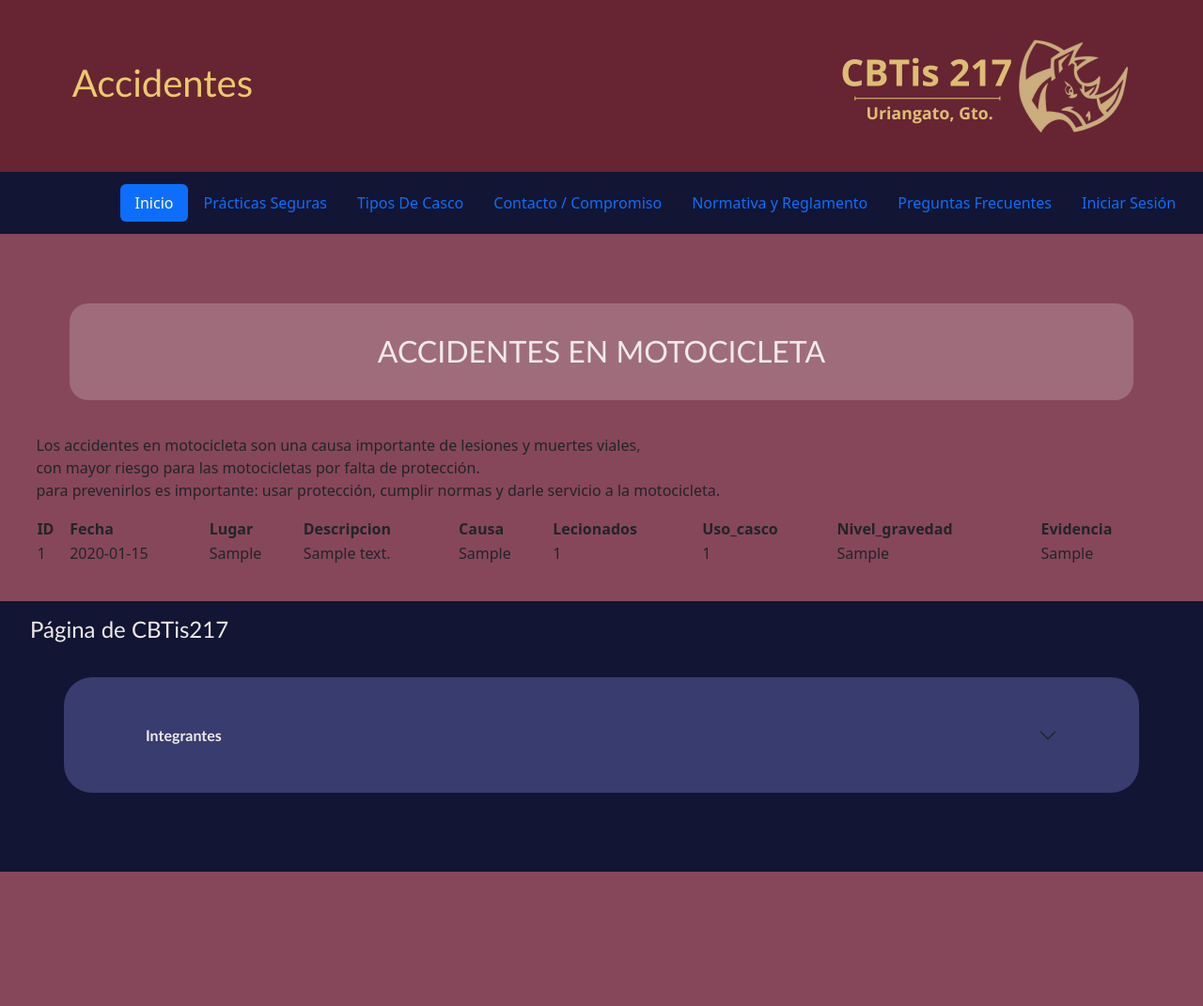
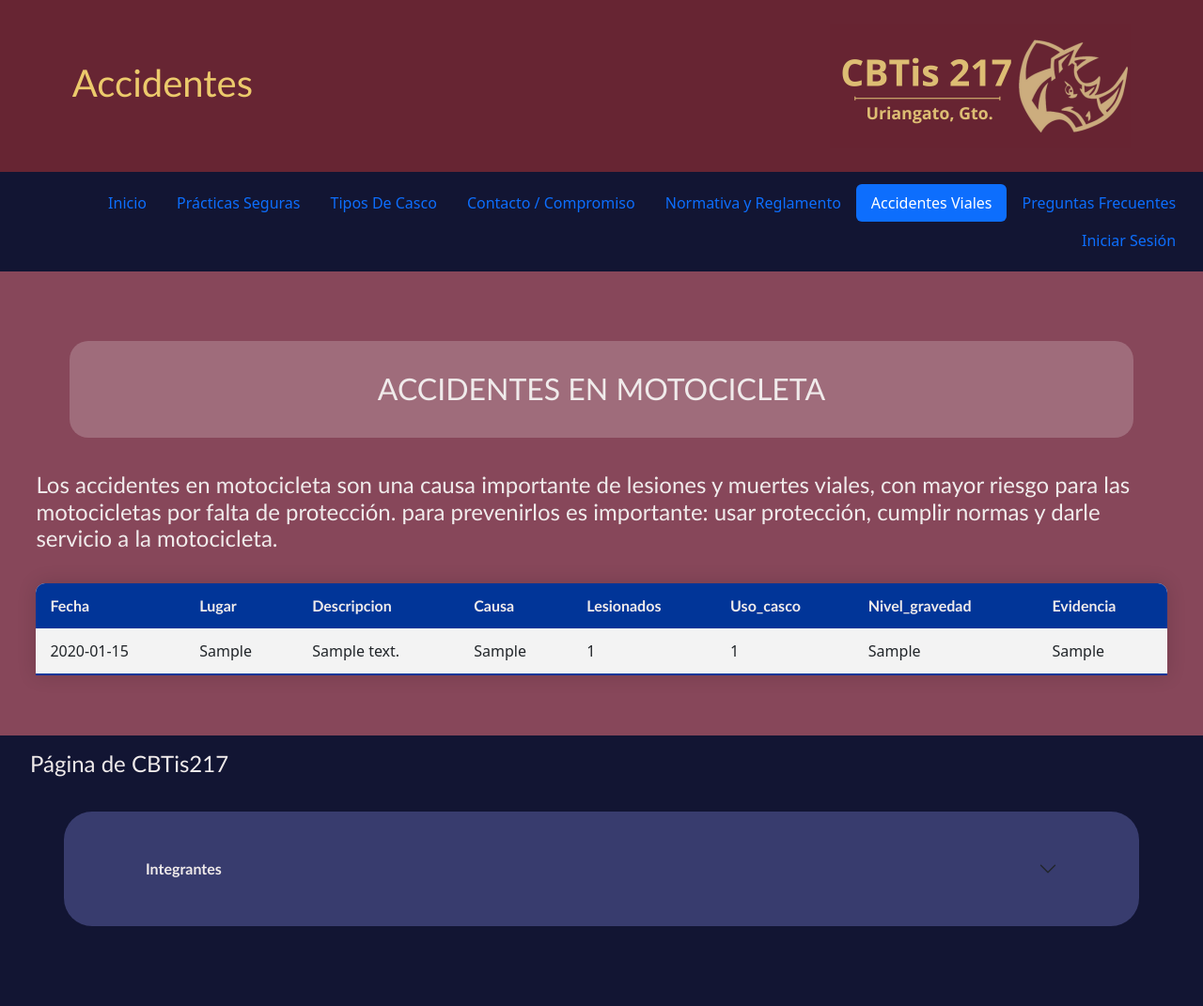
Before and after one commit to RAF28gitH/RINOS-EN-MOVIMIENTO, a PHP site: page /accidentes.php in a window 1280 px wide. Shown: the whole page at 94% size. Before the commit the page ends 928 px from the top, so only its background shows below. Run offline with PHP 8.4, Linux system fonts and the light colour scheme; tables that the repository leaves empty hold one stand-in row (values such as "Sample post").

Commit message:
Ediciones menores un poco de todo

```diff
--- a/sitio/frontend/accidentes.php
+++ b/sitio/frontend/accidentes.php
@@ -34,7 +34,7 @@ $resultado = $conexion->query($sql);
         <nav class="navvv p">
             <ul class="nav nav-pills justify-content-end">
                 <li class="nav-item">
-                    <a class="nav-link active" aria-current="page" href="">Inicio</a>
+                    <a class="nav-link" href="inicio.html">Inicio</a>
                 </li>
                 <li class="nav-item">
                     <a class="nav-link" href="practicas-seguras.html">Prácticas Seguras</a>
@@ -49,10 +49,13 @@ $resultado = $conexion->query($sql);
                     <a class="nav-link" href="normativa-reglamento.html">Normativa y Reglamento</a>
                 </li>
                 <li class="nav-item">
+                    <a class="nav-link active" aria-current="page" href="">Accidentes Viales</a>
+                </li>
+                <li class="nav-item">
                     <a class="nav-link" href="FAQ.php">Preguntas Frecuentes</a>
                 </li>
                 <li class="nav-item">
-                    <a class="nav-link" href="usuario/loging.php">Iniciar Sesión</a>
+                    <a class="nav-link" href="usuario/login.php">Iniciar Sesión</a>
                 </li>
             </ul>
         </nav>
@@ -61,20 +64,19 @@ $resultado = $conexion->query($sql);
                 <h2 class="text">ACCIDENTES EN MOTOCICLETA</h2>
             </div>
             <section class="d-flex flex-column justify-content-center">
-                <p>
-                    Los accidentes en motocicleta son una causa importante de lesiones y muertes viales,<br>
-                    con mayor riesgo para las motocicletas por falta de protección.<br>
+                <h4 class="text">
+                    Los accidentes en motocicleta son una causa importante de lesiones y muertes viales,
+                    con mayor riesgo para las motocicletas por falta de protección.
                     para prevenirlos es importante: usar protección, cumplir normas y darle servicio a la motocicleta.
-                </p>
+                </h4>
 
-                <table>
-                    <tr>
-                        <th>ID</th>
+                <table class="tabla-motos">
+                    <tr class="text">
                         <th>Fecha</th>
                         <th>Lugar</th>
                         <th>Descripcion</th>
                         <th>Causa</th>
-                        <th>Lecionados</th>
+                        <th>Lesionados</th>
                         <th>Uso_casco</th>
                         <th>Nivel_gravedad</th>
                         <th>Evidencia</th>
@@ -82,10 +84,9 @@ $resultado = $conexion->query($sql);
 
                     <?php
 
-                    if ($resultado->num_rows > 0) {
-                        while($fila = $resultado->fetch_assoc()) {
+                    if($resultado->num_rows > 0){
+                        while($fila = $resultado->fetch_assoc()){
                             echo "<tr>";
-                            echo "<td>" . $fila['id'] . "</td>";
                             echo "<td>" . $fila['fecha'] . "</td>";
                             echo "<td>" . $fila['lugar'] . "</td>";
                             echo "<td>" . $fila['descripcion'] . "</td>";
@@ -96,8 +97,9 @@ $resultado = $conexion->query($sql);
                             echo "<td>" . $fila['evidencia'] . "</td>";
                             echo "</tr>";
                         }
-                    } else {
-                        echo "<tr><td colspan='9' style='text-align:center'>No hay registros</td></tr>";
+                    }
+                    else{
+                        echo "<tr><td class='text-center' colspan='8'>No hay registros</td></tr>";
                     }
 
                     $conexion->close();
--- a/sitio/frontend/css/style.css
+++ b/sitio/frontend/css/style.css
@@ -155,3 +155,59 @@
 .linkss a h3 {
     margin: auto;
 }
+
+table{
+    margin-top: 5rem;
+}
+
+.tabla-motos {
+    width: 100%;
+    border-collapse: collapse;
+    margin: 25px 0;
+    font-size: 16px;
+    min-width: 400px;
+    box-shadow: 0 0 20px rgba(0, 0, 0, 0.15);
+    border-radius: 10px 10px 0 0;
+    overflow: hidden;
+    background-color: white;
+}
+
+.tabla-motos tr:first-child {
+    background-color: rgb(1, 53, 152);
+    font-weight: bold;
+}
+
+.tabla-motos th, .tabla-motos td {
+    padding: 12px 15px;
+}
+
+.tabla-motos td {
+    border-bottom: 1px solid rgb(221, 221, 221);
+}
+
+.tabla-motos tr:nth-of-type(even) {
+    background-color: rgb(243, 243, 243);
+}
+
+.tabla-motos tr:last-of-type {
+    border-bottom: 2px solid rgb(1, 53, 152);
+}
+
+.tabla-motos tr:hover {
+    color: rgb(1, 53, 152);
+    background-color: rgb(234, 246, 244);
+    cursor: pointer;
+    font-weight: bold;
+    transition: all 0.2s ease;
+}
+
+.cascos-info{
+    border-radius: 60px;
+    padding: 3rem;
+}
+
+.faq-info{
+    border-radius: 50px;
+    padding: 2rem;
+    max-width: 800px;
+}
--- a/sitio/frontend/inicio.html
+++ b/sitio/frontend/inicio.html
@@ -41,7 +41,7 @@
                     <a class="nav-link" href="FAQ.php">Preguntas Frecuentes</a>
                 </li>
                 <li class="nav-item">
-                    <a class="nav-link" href="usuario/loging.php">Iniciar Sesión</a>
+                    <a class="nav-link" href="usuario/login.php">Iniciar Sesión</a>
                 </li>
             </ul>
         </nav>
@@ -100,7 +100,7 @@
                             </a>
                         </div>
                         <div class="linkss">
-                            <a class="d-flex flex-column justify-content-center" href="#">
+                            <a class="d-flex flex-column justify-content-center" href="accidentes.php">
                                 <div class="d-flex flex-column justify-content-center">
                                     <h3>Información sobre accidentes viales</h3>
                                     <img src="img/inicio/5.jpg" alt="">
```
Also changed, not shown: sitio/frontend/FAQ.php (+35 -4 lines), sitio/frontend/cascos.php (+47 -2 lines), sitio/frontend/contacto-compromiso.html (+9 -11 lines), sitio/frontend/normativa-reglamento.html (+11 -11 lines), sitio/frontend/practicas-seguras.html (+28 -40 lines), sitio/backend/bd/Motos.sql (line endings or trailing spaces), sitio/backend/crud_accidentes.php (added), sitio/backend/crud_cascos.php (added), sitio/backend/crud_faq.php (added), sitio/backend/cruds/crud_accidentes.php (deleted), sitio/backend/cruds/crud_cascos.php (deleted), sitio/backend/cruds/crud_faq.php (deleted), sitio/frontend/usuario/login.php (renamed from sitio/frontend/usuario/loging.php).
